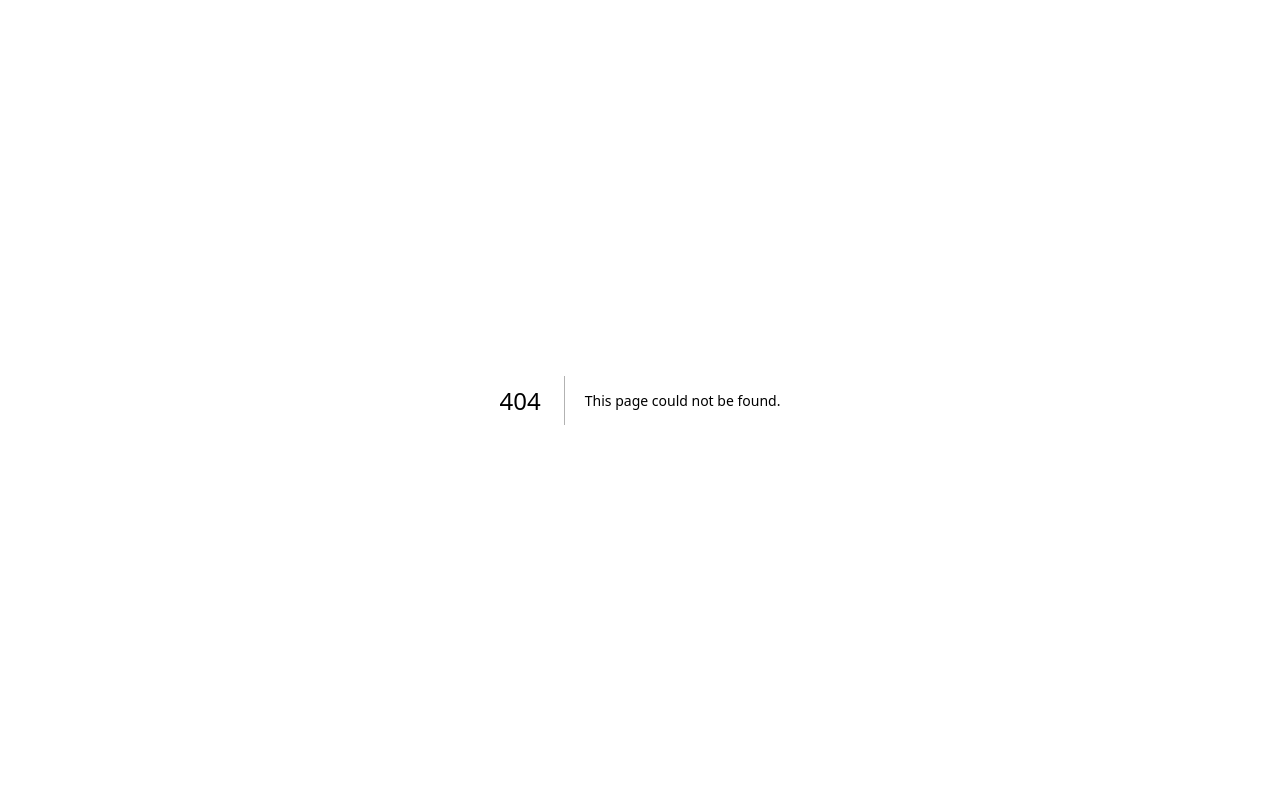
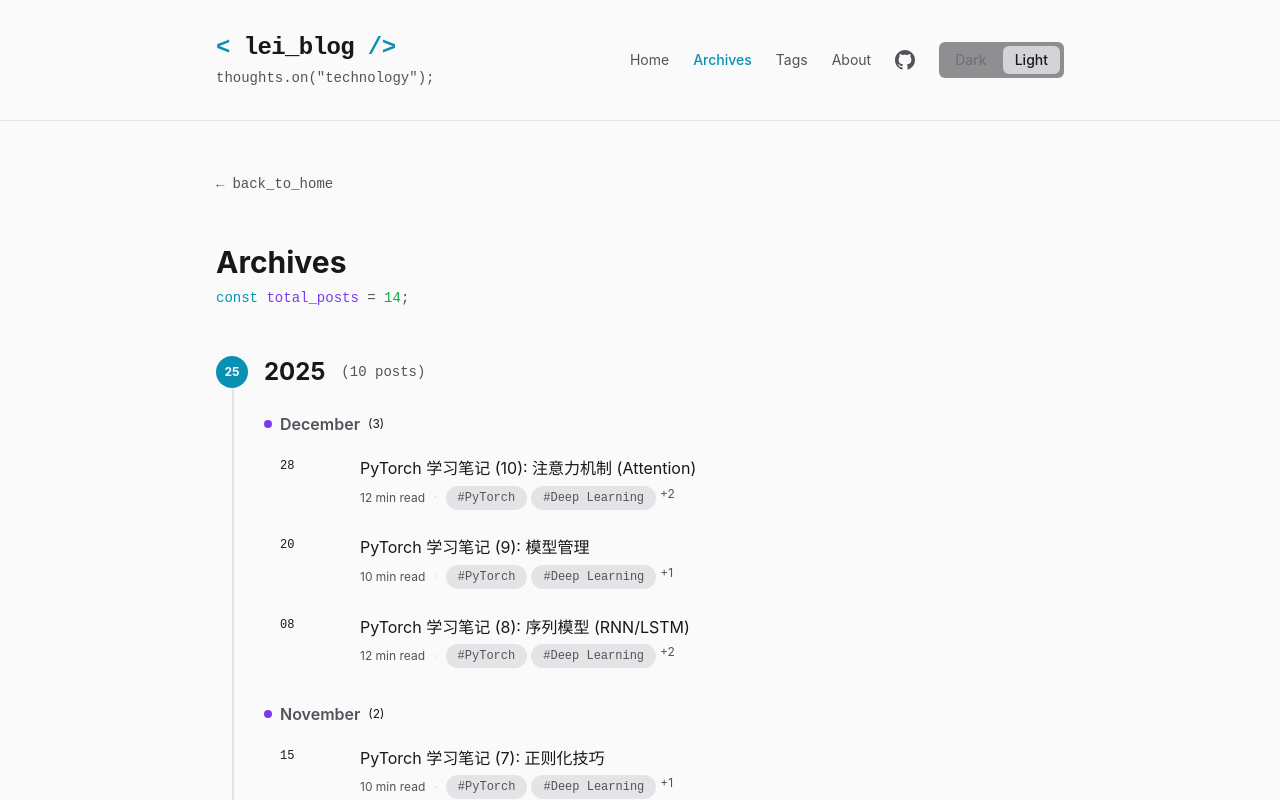
Before and after one commit to charles-lei/Blog, a Next.js app: page /archives in a window 1280 px wide. Before the commit this address had no page. Shown: the top 800 px of the page. Built offline with nearby package versions, Linux system fonts and the light colour scheme.

Commit message:
feat: add archives menu

```diff
--- /dev/null
+++ b/src/app/archives/page.tsx
@@ -0,0 +1,145 @@
+import Link from "next/link";
+import { getAllPosts } from "@/lib/posts";
+import { Header } from "@/components/header";
+import type { Metadata } from "next";
+
+export const metadata: Metadata = {
+  title: "Archives | Lei Blog",
+  description: "Browse all blog posts by date",
+};
+
+export default async function ArchivesPage() {
+  const posts = getAllPosts();
+
+  // 按年月分组
+  const groupedPosts = posts.reduce((acc, post) => {
+    const date = new Date(post.date);
+    const year = date.getFullYear();
+    const month = date.getMonth() + 1;
+
+    if (!acc[year]) {
+      acc[year] = {};
+    }
+    if (!acc[year][month]) {
+      acc[year][month] = [];
+    }
+    acc[year][month].push(post);
+
+    return acc;
+  }, {} as Record<number, Record<number, typeof posts>>);
+
+  // 按年倒序排列
+  const years = Object.keys(groupedPosts)
+    .map(Number)
+    .sort((a, b) => b - a);
+
+  const monthNames = [
+    "January", "February", "March", "April", "May", "June",
+    "July", "August", "September", "October", "November", "December"
+  ];
+
+  return (
+    <div className="min-h-screen">
+      <Header currentPath="/archives" />
+
+      <main className="max-w-4xl mx-auto px-4 sm:px-6 py-8 sm:py-12">
+        <div className="mb-8 sm:mb-12">
+          <Link
+            href="/"
+            className="text-xs sm:text-sm text-foreground-muted hover:text-accent inline-flex items-center gap-2 font-mono transition-colors"
+          >
+            <span className="text-accent">←</span> back_to_home
+          </Link>
+        </div>
+
+        <section className="mb-8 sm:mb-12">
+          <h1 className="text-2xl sm:text-3xl font-bold mb-2 text-heading">Archives</h1>
+          <p className="text-foreground-muted font-mono text-xs sm:text-sm">
+            <span className="text-accent">const</span>{" "}
+            <span className="text-accent-secondary">total_posts</span> ={" "}
+            <span className="text-accent-tertiary">{posts.length}</span>;
+          </p>
+        </section>
+
+        {/* Timeline */}
+        <div className="relative">
+          {/* Timeline line */}
+          <div className="absolute left-3 sm:left-4 top-0 bottom-0 w-0.5 bg-border" />
+
+          {years.map((year) => (
+            <div key={year} className="mb-8 sm:mb-12">
+              {/* Year marker */}
+              <div className="flex items-center gap-3 sm:gap-4 mb-4 sm:mb-6">
+                <div className="relative z-10 w-6 sm:w-8 h-6 sm:h-8 rounded-full bg-accent flex items-center justify-center flex-shrink-0">
+                  <span className="text-xs font-bold text-background">{year.toString().slice(-2)}</span>
+                </div>
+                <h2 className="text-xl sm:text-2xl font-bold text-heading">{year}</h2>
+                <span className="text-xs sm:text-sm text-foreground-muted font-mono">
+                  ({Object.values(groupedPosts[year]).flat().length} posts)
+                </span>
+              </div>
+
+              {/* Months */}
+              <div className="ml-9 sm:ml-12 space-y-6">
+                {Object.keys(groupedPosts[year])
+                  .map(Number)
+                  .sort((a, b) => b - a)
+                  .map((month) => (
+                    <div key={`${year}-${month}`}>
+                      {/* Month header */}
+                      <div className="flex items-center gap-2 mb-3">
+                        <div className="w-2 h-2 rounded-full bg-accent-secondary" />
+                        <h3 className="text-sm sm:text-base font-semibold text-foreground-muted">
+                          {monthNames[month - 1]}
+                        </h3>
+                        <span className="text-xs text-foreground-muted/60">
+                          ({groupedPosts[year][month].length})
+                        </span>
+                      </div>
+
+                      {/* Posts */}
+                      <div className="ml-4 space-y-2">
+                        {groupedPosts[year][month].map((post) => (
+                          <Link
+                            key={post.id}
+                            href={`/posts/${post.id}`}
+                            className="group flex items-start gap-3 sm:gap-4 py-2 px-3 -ml-3 rounded-lg hover:bg-card-bg transition-colors"
+                          >
+                            <span className="text-xs text-foreground-muted/60 font-mono w-12 sm:w-16 flex-shrink-0 pt-0.5">
+                              {new Date(post.date).getDate().toString().padStart(2, "0")}
+                            </span>
+                            <div className="flex-1 min-w-0">
+                              <h4 className="text-sm sm:text-base text-heading group-hover:text-accent transition-colors line-clamp-2">
+                                {post.title}
+                              </h4>
+                              <div className="flex flex-wrap items-center gap-2 mt-1">
+                                <span className="text-xs text-foreground-muted">{post.readTime} read</span>
+                                <span className="text-border">·</span>
+                                <div className="flex flex-wrap gap-1">
+                                  {post.tags.slice(0, 2).map((tag) => (
+                                    <span key={tag} className="tag text-xs">
+                                      #{tag}
+                                    </span>
+                                  ))}
+                                  {post.tags.length > 2 && (
+                                    <span className="text-xs text-foreground-muted">+{post.tags.length - 2}</span>
+                                  )}
+                                </div>
+                              </div>
+                            </div>
+                            <span className="text-accent font-mono text-sm flex-shrink-0 opacity-0 group-hover:opacity-100 transition-opacity">
+                              →
+                            </span>
+                          </Link>
+                        ))}
+                      </div>
+                    </div>
+                  ))}
+              </div>
+            </div>
+          ))}
+        </div>
+      </main>
+    </div>
+  );
+}
--- a/src/components/header.tsx
+++ b/src/components/header.tsx
@@ -14,6 +14,7 @@ export function Header({ currentPath, githubUrl = "https://github.com" }: Header
 
   const navLinks = [
     { href: "/", label: "Home" },
+    { href: "/archives", label: "Archives" },
     { href: "/tags", label: "Tags" },
     { href: "/about", label: "About" },
   ];
```
Also changed, not shown: 1 other file (tests, documents, lock files or other folders).
